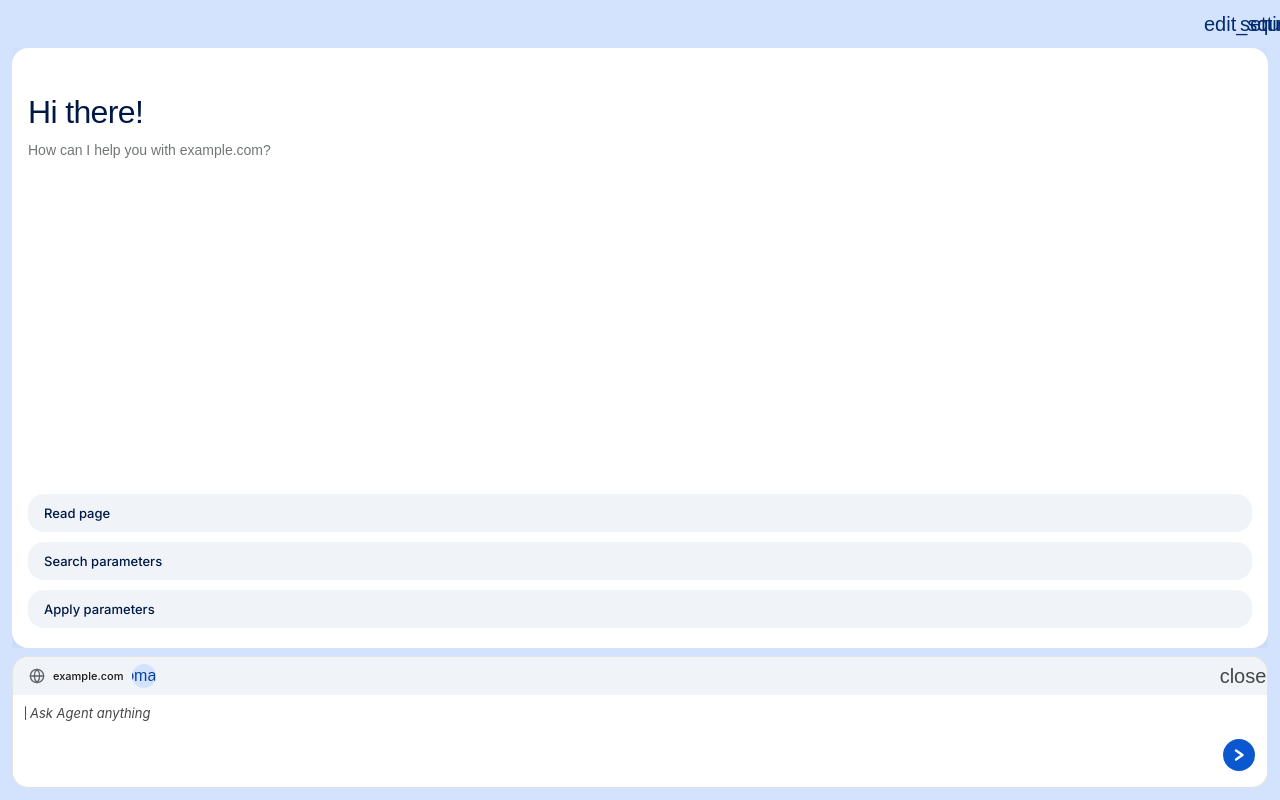
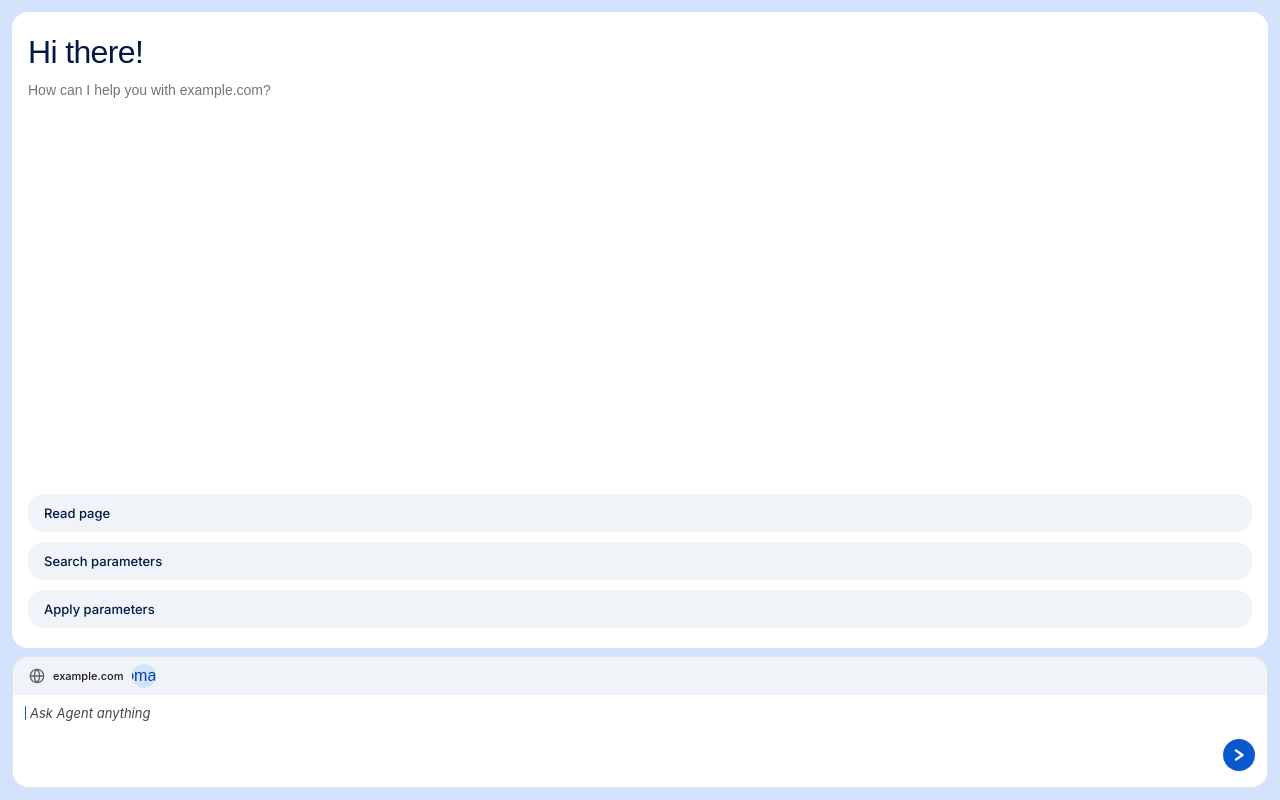
Before and after one commit to GoogleChromeLabs/webmcp-extension, a React app: page / in a window 1280 px wide. Both pictures are taken after a click on the button "Got it". Built offline with nearby package versions, Linux system fonts and the light colour scheme; the HTML template or start-up script is replaced by a standard one; a web font is replaced by a local one.

Commit message:
Simplyfing extension

```diff
--- a/src/App.tsx
+++ b/src/App.tsx
@@ -4,14 +4,13 @@
  */
 
 import React, { useState, useEffect, useRef } from 'react';
-import Header from './components/Header.jsx';
 import ChatBubble from './components/ChatBubble.jsx';
 import WebMCPToolsDialogue from './components/WebMCPToolsDialogue.jsx';
 import IPHPopover from './components/IPHPopover.jsx';
 import ConsentScreen from './screens/ConsentScreen.jsx';
-import SettingsModal from './screens/SettingsModal.jsx';
 import MarkdownText from './components/MarkdownText.jsx';
 import ActionLog from './components/ActionLog.js';
+import { EditSquareIcon } from './components/Icons.js';
 
 import { useTheme } from './hooks/useTheme.js';
 import { useActiveTabTools } from './hooks/useActiveTabTools.js';
@@ -22,10 +21,8 @@ export function App() {
   const [showConsent, setShowConsent] = useState<boolean>(
     (localStorage.agentConsent ?? localStorage.agentConsent) !== 'true'
   );
-  const [showSettings, setShowSettings] = useState<boolean>(false);
   const [showToolsDialogue, setShowToolsDialogue] = useState<boolean>(false);
   const [showIPHPopover, setShowIPHPopover] = useState<boolean>(false);
-  const [contextDetached, setContextDetached] = useState<boolean>(false);
 
   // Custom Hooks
   useTheme();
@@ -55,7 +52,7 @@ export function App() {
 
   // Welcome Action Chips
   const welcomeActionChips =
-    tools.length > 0 && domain && !contextDetached
+    tools.length > 0 && domain
       ? tools.slice(0, 3).map((tool) => ({
           text: tool.description || tool.name,
         }))
@@ -78,14 +75,6 @@ export function App() {
 
   return (
     <div className="agent-screen-shell">
-      {/* Top Extension Header */}
-      <Header
-        title="AGENT"
-        onEdit={handleReset}
-        onSettings={() => setShowSettings(true)}
-        onClose={() => window.close()}
-      />
-
       {/* Error / Status Notice */}
       {statusMsg && <div id="status">{statusMsg}</div>}
 
@@ -107,9 +96,11 @@ export function App() {
             <div id="chatStream">
               {messages.length === 0 && (
                 <div id="welcomeCard" className="welcome-card">
-                  <h1 className="welcome-title">Hi there!</h1>
+                  <div className="welcome-card__header">
+                    <h1 className="welcome-title">Hi there!</h1>
+                  </div>
                   <p className="welcome-subtitle">
-                    {tools.length > 0 && !contextDetached
+                    {tools.length > 0
                       ? `How can I help you with ${domainTopic}?`
                       : 'How can I help you?'}
                   </p>
@@ -131,6 +122,18 @@ export function App() {
               {/* Chat Card Area matching Figma design */}
               {messages.length > 0 && (
                 <div className="chat-card">
+                  <div className="chat-card__header">
+                    <button
+                      type="button"
+                      className="chat-card__new-chat-btn"
+                      onClick={handleReset}
+                      title="Start new chat"
+                      aria-label="Start new chat"
+                    >
+                      <EditSquareIcon size={20} color="#012c6f" />
+                    </button>
+                  </div>
+
                   {/* Messages and Logs */}
                   {messages.map((msg) => {
                     if (msg.role === 'user') {
@@ -208,14 +211,13 @@ export function App() {
               )}
 
               <ChatBubble
-                tab={!contextDetached && Boolean(domain && domain !== 'New Tab')}
+                tab={Boolean(domain && domain !== 'New Tab')}
                 tabProps={{
                   property1: 'Single',
                   property2: tools.length > 0 ? 'With tools' : 'No tools',
                   domain: domain || 'New Tab',
                   faviconUrl: favicon,
                   toolsCountLabel: `${tools.length} tools`,
-                  onClose: () => setContextDetached(true),
                   onToggleExpand: handleBadgeClick,
                 }}
                 textProps={{
@@ -228,21 +230,12 @@ export function App() {
                   actionButtonType: busy ? 'Stop Button' : userPrompt.trim() ? 'Send Button' : 'Live Button',
                   actionButtonState: 'Default',
                   onActionButtonClick: handleSendPrompt,
-                  onAttach: () => setContextDetached(false),
                 }}
               />
             </footer>
           </section>
         )}
       </main>
-
-      {/* Settings Modal */}
-      {showSettings && (
-        <SettingsModal
-          isOpen={showSettings}
-          onClose={() => setShowSettings(false)}
-        />
-      )}
     </div>
   );
 }
--- a/src/components/AttachedTab.tsx
+++ b/src/components/AttachedTab.tsx
@@ -5,16 +5,14 @@
 
 import React from 'react';
 import { ActionsChip } from './ActionsChip.jsx';
-import { Favicon, FaviconStack } from './Favicon.js';
-import { CloseIcon, ArrowDownIcon, ArrowUpIcon } from './Icons.jsx';
+import { Favicon } from './Favicon.js';
 
 export interface AttachedTabProps {
-  property1?: 'Single' | 'Multiple';
+  property1?: 'Single';
   property2?: 'No tools' | 'With tools' | 'With tools closed' | 'With tools open';
   domain?: string;
   faviconUrl?: string;
   toolsCountLabel?: string;
-  onClose?: () => void;
   onToggleExpand?: () => void;
   className?: string;
 }
@@ -28,16 +26,13 @@ export function AttachedTab({
   domain = 'Active Tab',
   faviconUrl,
   toolsCountLabel = '0 tools',
-  onClose,
   onToggleExpand,
   className = '',
 }: AttachedTabProps) {
-  const isMultiple = property1 === 'Multiple';
   const isOpen = property2 === 'With tools open';
   const hasTools = property2 === 'With tools' || property2 === 'With tools closed' || property2 === 'With tools open';
 
   const classNames = ['attached-tab'];
-  if (isMultiple) classNames.push('attached-tab--multiple');
   if (isOpen) classNames.push('attached-tab--open');
   if (className) classNames.push(className);
 
@@ -51,14 +46,10 @@ export function AttachedTab({
     >
       {/* Top Main Row */}
       <div className="attached-tab__main-row">
-        {/* Left Section: Favicon(s) + Meta Domain + ActionsChip */}
+        {/* Left Section: Favicon + Meta Domain + ActionsChip */}
         <div className="attached-tab__left-group">
           <div className="attached-tab__left">
-            {isMultiple ? (
-              <FaviconStack items={faviconUrl ? [{ src: faviconUrl }] : []} />
-            ) : (
-              <Favicon customSrc={faviconUrl} />
-            )}
+            <Favicon customSrc={faviconUrl} />
             <span className="attached-tab__meta">{domain}</span>
           </div>
 
@@ -70,27 +61,6 @@ export function AttachedTab({
             />
           )}
         </div>
-
-        {/* Right Section: Chevron or Close Button */}
-        <div className="attached-tab__right">
-          {isMultiple ? (
-            <button
-              className="attached-tab__chevron-btn"
-              onClick={onToggleExpand}
-              title={isOpen ? 'Collapse tabs' : 'Expand tabs'}
-            >
-              {isOpen ? <ArrowUpIcon size={16} color="#444746" /> : <ArrowDownIcon size={16} color="#444746" />}
-            </button>
-          ) : (
-            <button
-              className="attached-tab__close-btn"
-              onClick={onClose}
-              title="Close tab"
-            >
-              <CloseIcon size={20} color="#444746" />
-            </button>
-          )}
-        </div>
       </div>
     </div>
   );
--- a/src/components/Header.tsx
+++ b/src/components/Header.tsx
@@ -4,32 +4,30 @@
  */
 
 import React from 'react';
-import { EditSquareIcon, SettingsIcon } from './Icons.jsx';
+import { EditSquareIcon } from './Icons.jsx';
 
 export interface HeaderProps {
   title?: string;
   iconColor?: string;
   onEdit?: () => void;
-  onSettings?: () => void;
   onClose?: () => void;
   className?: string;
 }
 
 /**
  * Header Component
- * Renders header action controls: Start New Chat and Settings aligned to the right.
+ * Renders header action controls: Start New Chat aligned to the right.
  */
 export function Header({
   iconColor = '#012c6f',
   onEdit,
-  onSettings,
   className = '',
 }: HeaderProps) {
   return (
     <header className={`agent-header ${className}`}>
       {/* Action Controls aligned to the right */}
       <div className="agent-header__actions">
-        {/* 1. Start New Chat */}
+        {/* Start New Chat */}
         <button
           type="button"
           className="agent-header__action-btn"
@@ -39,17 +37,6 @@ export function Header({
         >
           <EditSquareIcon size={20} color={iconColor} />
         </button>
-
-        {/* 2. Settings */}
-        <button
-          type="button"
-          className="agent-header__action-btn"
-          onClick={onSettings}
-          title="Settings"
-          aria-label="Settings"
-        >
-          <SettingsIcon size={20} color={iconColor} />
-        </button>
       </div>
     </header>
   );
--- a/src/components/WebMCPToolsDialogue.tsx
+++ b/src/components/WebMCPToolsDialogue.tsx
@@ -4,7 +4,7 @@
  */
 
 import React from 'react';
-import { AutomationIcon, SettingsIcon, CloseIcon, SymbolIcon } from './Icons.js';
+import { AutomationIcon, CloseIcon, SymbolIcon } from './Icons.js';
 
 export interface WebMCPToolsDialogueProps {
   domain?: string;
--- a/src/css/components.css
+++ b/src/css/components.css
@@ -1231,7 +1231,6 @@
   background-color: var(--gem-sys-color--surface, #ffffff);
   border-radius: 16px;
   padding: 16px;
-  box-shadow: 0 4px 16px rgba(4, 30, 73, 0.04);
   display: flex;
   flex-direction: column;
   gap: 12px;
--- a/src/screens/SettingsModal.tsx
+++ /dev/null
@@ -1,42 +0,0 @@
-/**
- * Copyright 2026 Google LLC
- * SPDX-License-Identifier: Apache-2.0
- */
-
-import React from 'react';
-
-export interface SettingsModalProps {
-  isOpen: boolean;
-  onClose: () => void;
-}
-
-/**
- * SettingsModal Component
- * Configuration dialog for Agent Options.
- * Renders as a floating modal popup overlay.
- */
-export function SettingsModal({
-  isOpen,
-  onClose,
-}: SettingsModalProps) {
-  if (!isOpen) return null;
-
-  return (
-    <div className="agent-modal-overlay" onClick={onClose}>
-      <div className="agent-settings-menu" onClick={(e) => e.stopPropagation()}>
-        <div className="agent-settings-menu__header">
-          <span className="menu-title">Settings</span>
-          <button className="icon-btn-sm" onClick={onClose} title="Close">
-            ✕
-          </button>
-        </div>
-
-        <div className="menu-item" style={{ color: 'var(--agent-color-on-surface-variant, #444746)', padding: '12px 16px' }}>
-          Coming soon!
-        </div>
-      </div>
-    </div>
-  );
-}
-
-export default SettingsModal;
--- a/src/screens/screens.css
+++ b/src/screens/screens.css
@@ -21,7 +21,6 @@
   font-family: var(--font-family-body, 'Google Sans Text', system-ui, sans-serif);
   border-radius: 0;
   overflow: hidden;
-  box-shadow: none;
   position: relative;
 }
 
@@ -48,7 +47,6 @@
   justify-content: space-between;
   padding: 48px 16px 20px 16px;
   box-sizing: border-box;
-  box-shadow: 0 12px 40px rgba(4, 30, 73, 0.06), 0 2px 10px rgba(4, 30, 73, 0.03);
 }
 
 .consent__hero {
--- a/src/styles.css
+++ b/src/styles.css
@@ -68,10 +68,11 @@ html, body {
   width: 100%;
   position: relative;
   background: var(--bg-canvas);
-  padding: 4px 12px 12px 12px;
+  padding: 12px;
   gap: 4px;
   box-sizing: border-box;
   overflow: hidden;
+  border-radius: 16px;
 }
 
 :focus-visible {
@@ -247,13 +248,55 @@ main {
 .welcome-card {
   background: var(--card-bg);
   border-radius: 16px;
-  padding: 48px 16px 20px 16px;
-  box-shadow: 0 12px 40px rgba(4, 30, 73, 0.06), 0 2px 10px rgba(4, 30, 73, 0.03);
+  padding: 24px 16px 20px 16px;
   display: flex;
   flex-direction: column;
   justify-content: space-between;
   gap: 8px;
   flex: 1;
+}
+
+.welcome-card__header {
+  display: flex;
+  align-items: center;
+  justify-content: space-between;
+  width: 100%;
+}
+
+.welcome-card__new-chat-btn,
+.chat-card__new-chat-btn {
+  background: transparent;
+  border: none;
+  cursor: pointer;
+  padding: 6px;
+  display: flex;
+  align-items: center;
+  gap: 6px;
+  color: var(--accent-dark, #012c6f);
+  border-radius: 20px;
+  transition: background-color 0.15s ease-in-out;
+  outline: none;
+}
+
+.welcome-card__new-chat-btn:hover,
+.chat-card__new-chat-btn:hover {
+  background-color: rgba(1, 44, 111, 0.08);
+}
+
+.chat-card__header {
+  display: flex;
+  align-items: center;
+  justify-content: flex-end;
+  width: 100%;
+  padding-bottom: 4px;
+  border-bottom: 1px solid var(--card-bg-subtle, #f0f4f9);
+}
+
+.new-chat-label {
+  font-family: var(--font-ui);
+  font-size: 12px;
+  font-weight: 600;
+  color: var(--accent-dark, #012c6f);
 }
 
 .welcome-title {
```
Also changed, not shown: src/components/MarkdownText.tsx (+10 -6 lines), 2 other files (tests, documents, lock files or other folders).
